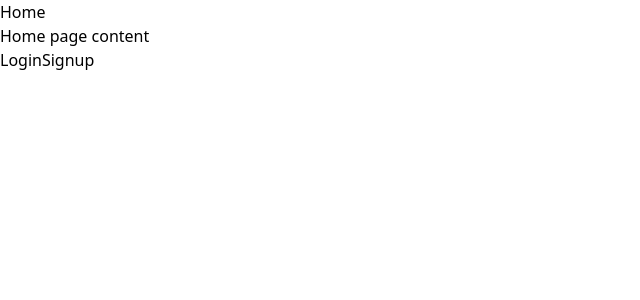
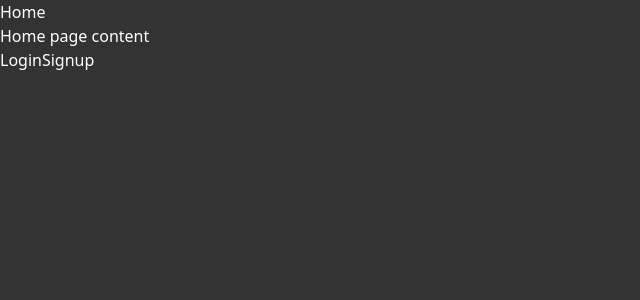
Before and after one commit to eglenn-dev/byu-i-hack, a Next.js app: page / in a window 1280 px wide. Shown: the top 300 px of the page, without its empty margins (0-640 px from the left). Built offline with nearby package versions, Linux system fonts and the light colour scheme; no server answers.

Commit message:
Generic background colors working

```diff
--- a/app/globals.css
+++ b/app/globals.css
@@ -1,6 +1,11 @@
 @tailwind base;
 @tailwind components;
 @tailwind utilities;
+
+body {
+    background-color: #333333;
+    color: white;
+}
 
 .marker-clustering-tree {
     font-size: 2rem;
```
